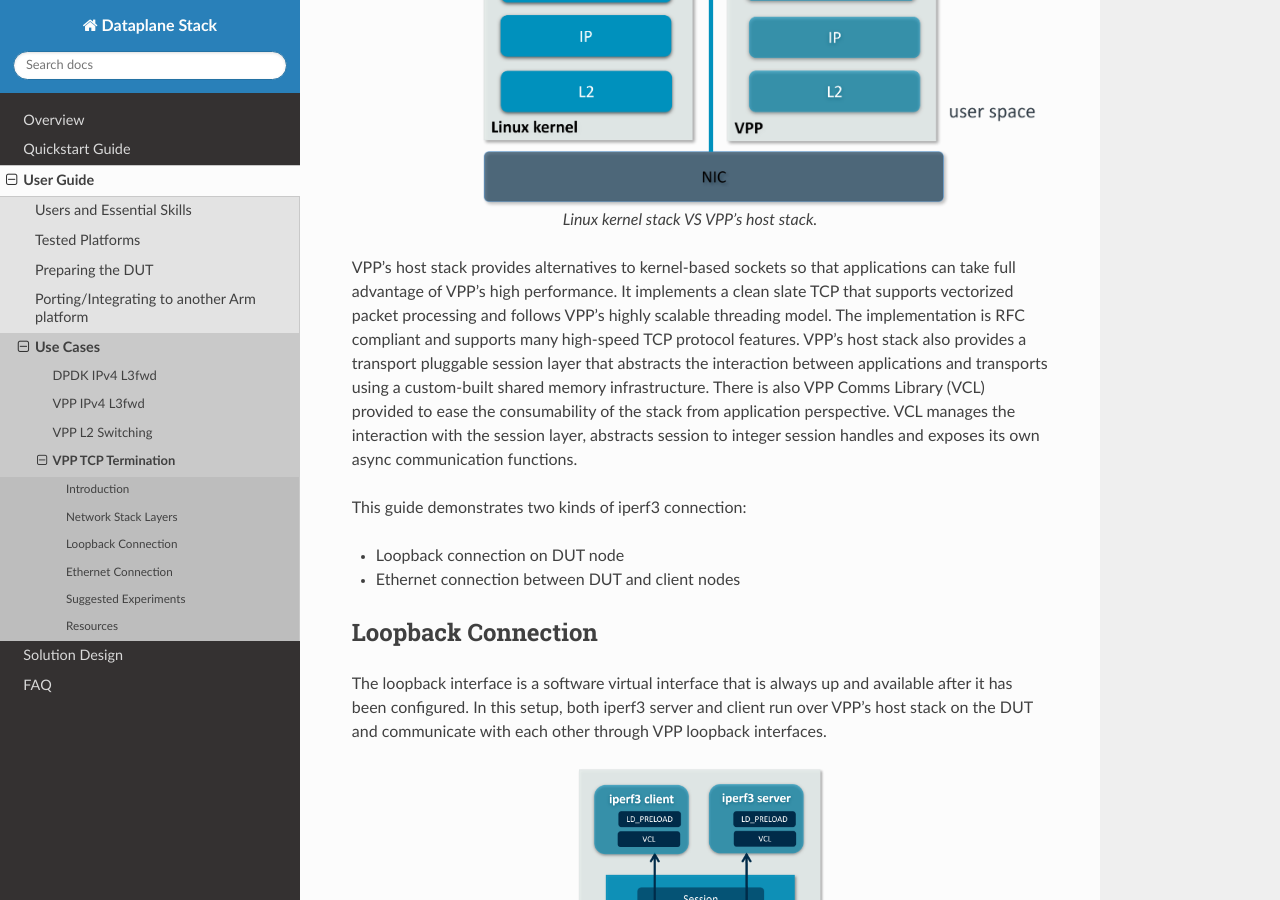
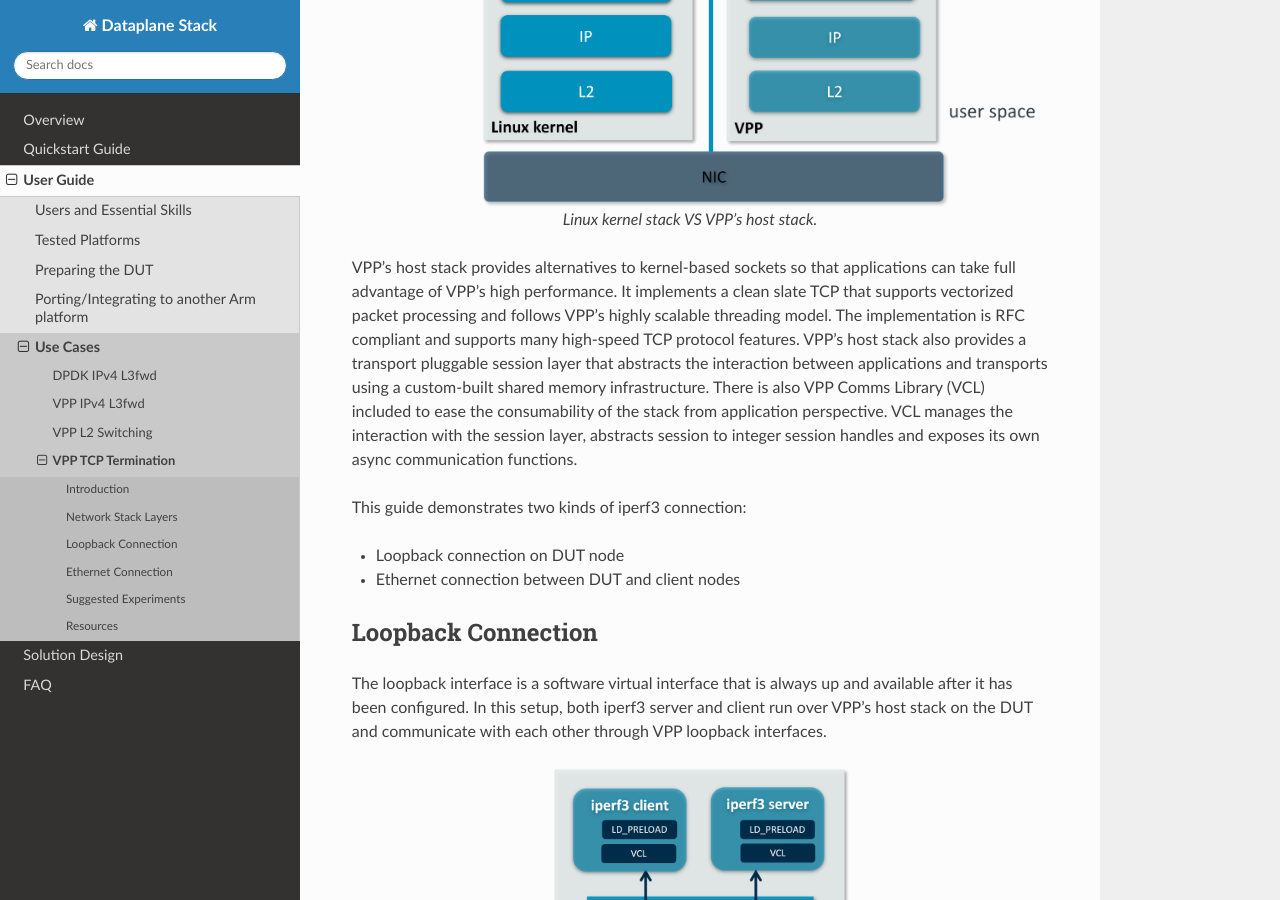
Before and after one commit to Yefeng-Lin/dataplane-stack_doc, a Sphinx documentation site: the page built from doc/user_guide/tcp_term.rst, in a window 1280 px wide and 900 px high, scrolled down 864 px. Built offline with Sphinx 7.4.7 and the Read the Docs theme 2.0.0, drawn with Linux system fonts in a browser that asks for light colours; some of the changed text lies outside the part shown.

Commit message:
Update tcp doc

```diff
--- a/doc/user_guide/tcp_term.rst
+++ b/doc/user_guide/tcp_term.rst
@@ -42,7 +42,7 @@
 model. The implementation is RFC compliant and supports many high-speed TCP
 protocol features. VPP's host stack also provides a transport pluggable session layer
 that abstracts the interaction between applications and transports using a custom-built
-shared memory infrastructure. There is also VPP Comms Library (VCL) provided to ease
+shared memory infrastructure. There is also VPP Comms Library (VCL) included to ease
 the consumability of the stack from application perspective. VCL manages the interaction
 with the session layer, abstracts session to integer session handles and exposes its
 own async communication functions.
@@ -62,7 +62,7 @@
 
 .. figure:: ../images/tcp_term_loop.png
    :align: center
-   :width: 250
+   :width: 300
 
    Loopback connection
 
```
Also changed, not shown: other parts of doc/user_guide/tcp_term.rst (+5 -1 lines).
